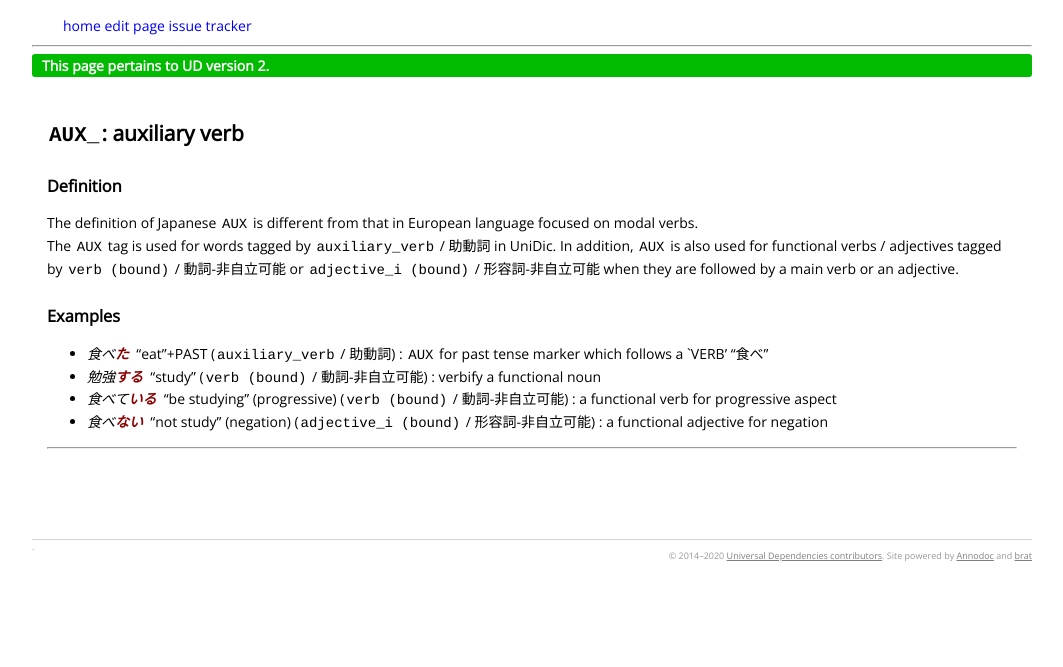
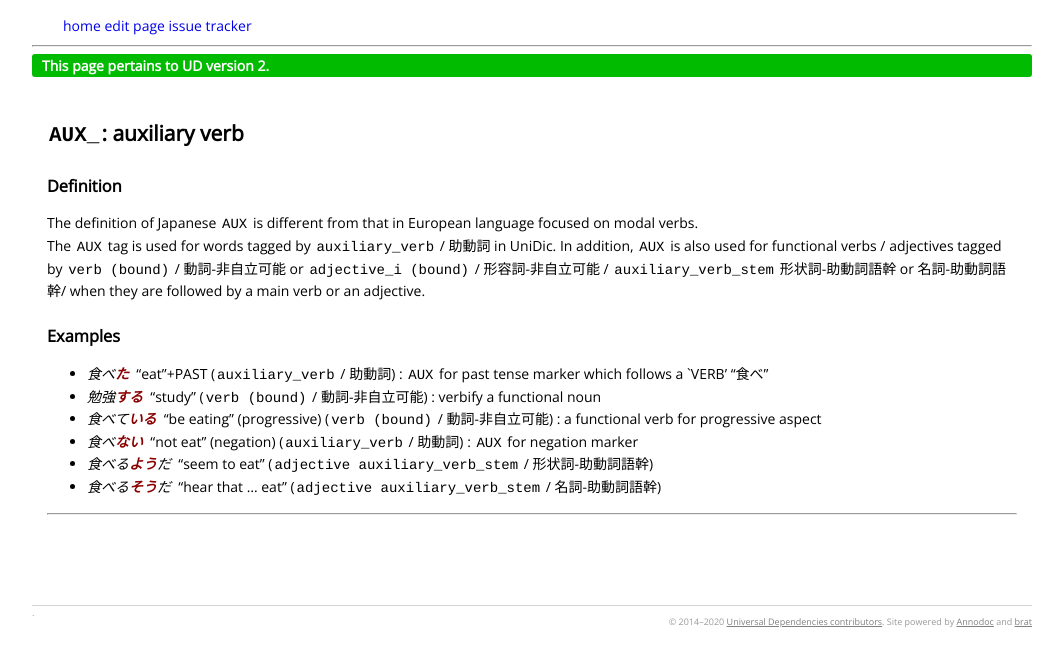
Before and after one commit to udjapanese/docs, a Jekyll site: the page built from _ja/pos/AUX_.md, in a window 1280 px wide. Shown: the top 667 px of the page, without its empty margins (108-1171 px from the left). Built offline with Jekyll 4.4.1, drawn with Linux system fonts in a browser that asks for light colours; nearby versions of some CDN libraries; comment, search, counter and statistics services are not loaded.

Commit message:
Update AUX_.md

```diff
--- a/_ja/pos/AUX_.md
+++ b/_ja/pos/AUX_.md
@@ -13,11 +13,13 @@ udver: '2'
 
 The definition of Japanese `AUX` is different from that in European language focused on modal verbs.
 The `AUX` tag is used for words tagged by `auxiliary_verb` / 助動詞 in UniDic.
-In addition, `AUX` is also used for functional verbs / adjectives tagged by `verb (bound)` / 動詞-非自立可能 or `adjective_i (bound)` / 形容詞-非自立可能 when they are followed by a main verb or an adjective.
+In addition, `AUX` is also used for functional verbs / adjectives tagged by `verb (bound)` / 動詞-非自立可能 or `adjective_i (bound)` / 形容詞-非自立可能 / `auxiliary_verb_stem` 形状詞-助動詞語幹 or 名詞-助動詞語幹/ when they are followed by a main verb or an adjective.
 
 ### Examples
 
 - _食べ<b>た</b>&nbsp;_ “eat”+PAST (`auxiliary_verb` / 助動詞) : `AUX` for past tense marker which follows a `VERB' "食べ"
 - _勉強<b>する</b>&nbsp;_ “study” (`verb (bound)` / 動詞-非自立可能) : verbify a functional noun
-- _食べて<b>いる</b>&nbsp;_ “be studying” (progressive) (`verb (bound)` / 動詞-非自立可能) : a functional verb for progressive aspect
-- _食べ<b>ない</b>&nbsp;_ “not study” (negation) (`adjective_i (bound)` / 形容詞-非自立可能) :  a functional adjective for negation
+- _食べて<b>いる</b>&nbsp;_ “be eating” (progressive) (`verb (bound)` / 動詞-非自立可能) : a functional verb for progressive aspect
+- _食べ<b>ない</b>&nbsp;_ “not eat” (negation) (`auxiliary_verb` / 助動詞) : `AUX` for negation marker
+- _食べる<b>よう</b>だ&nbsp;_ “seem to eat”  (`adjective auxiliary_verb_stem` / 形状詞-助動詞語幹)
+- _食べる<b>そう</b>だ&nbsp;_ “hear that ... eat” (`adjective auxiliary_verb_stem` / 名詞-助動詞語幹)
```
